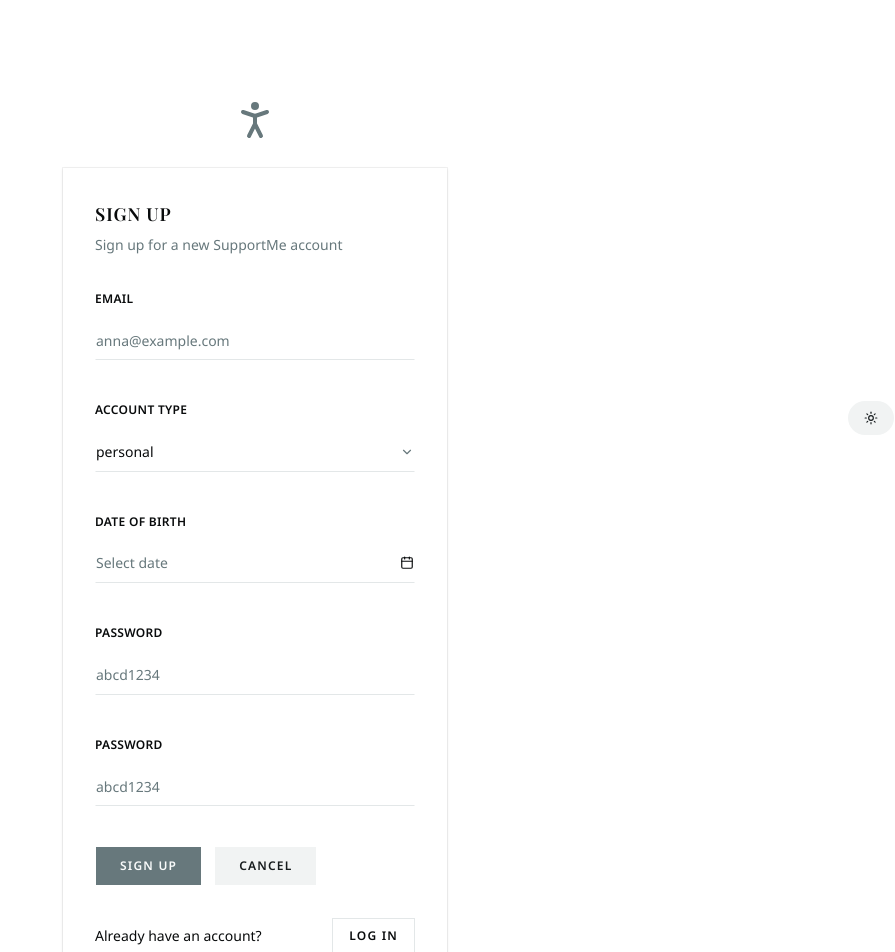
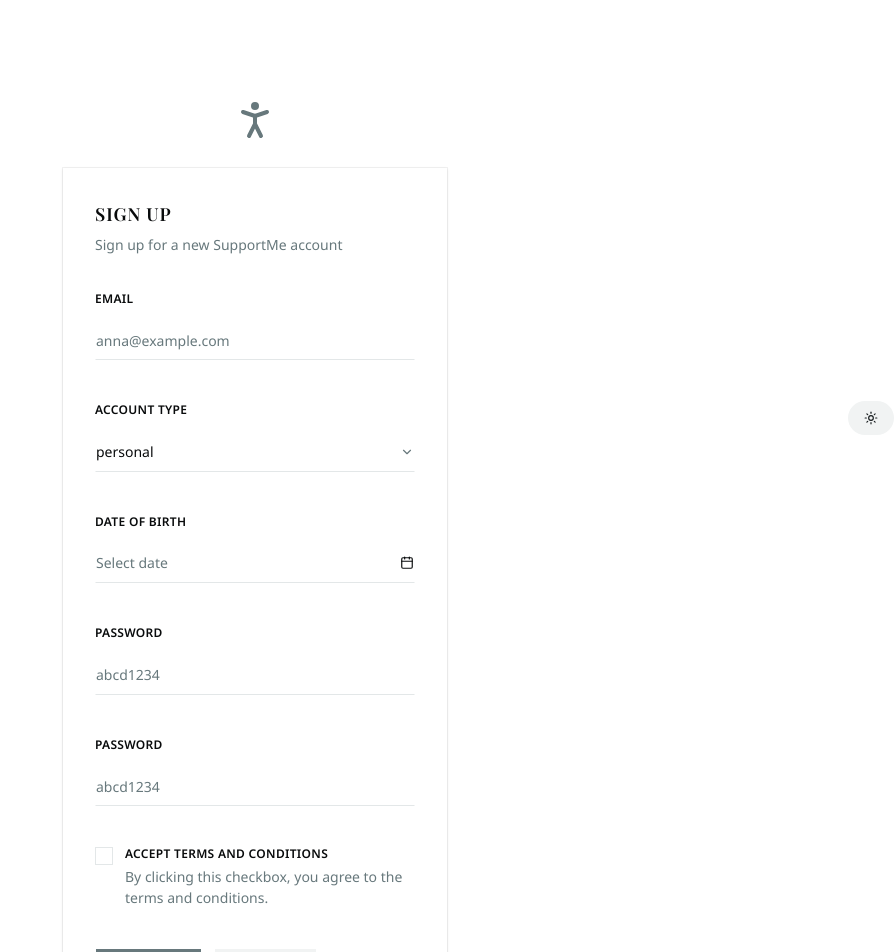
Before and after one commit to iniluap/support-me, a Next.js app: page /sign-up in a window 1280 px wide. Shown: the top 952 px of the page, without its empty margins (385-1280 px from the left). Built offline with nearby package versions, Linux system fonts and the light colour scheme; a web font is replaced by a local one.

Commit message:
Add checkbox for terms and conditions

```diff
--- a/app/(logged-out)/sign-up/page.tsx
+++ b/app/(logged-out)/sign-up/page.tsx
@@ -18,7 +18,9 @@ import {
   Field,
   FieldGroup,
   FieldLabel,
-  FieldError
+  FieldError,
+  FieldDescription,
+  FieldContent
 } from '@/components/ui/field';
 import { Input } from '@/components/ui/input';
 import {
@@ -35,6 +37,8 @@ import {
 } from '@/components/ui/popover';
 import { Calendar } from '@/components/ui/calendar';
 import React from 'react';
+import { Checkbox } from '@/components/ui/checkbox';
+import { Label } from '@/components/ui/label';
 
 const formSchema = z
   .object({
@@ -54,7 +58,12 @@ const formSchema = z
         return date <= eighteenYearsAgo;
       }, 'You must be at least 18 years old'),
     password: z.string().min(8, 'Password has to have minimum 8 characters'),
-    confirmPassword: z.string()
+    confirmPassword: z.string(),
+    acceptTerms: z
+      .boolean({
+        error: 'You must accept the terms and conditions'
+      })
+      .refine((checked) => checked, 'You must accept the terms and conditions')
   })
   .superRefine((data, ctx) => {
     if (data.accountType === 'company' && !data.companyName) {
@@ -328,6 +337,35 @@ export default function SignUpPage() {
                 )}
               />
               {/* Terms & conditions field */}
+              <Controller
+                name="acceptTerms"
+                control={form.control}
+                render={({ field, fieldState }) => (
+                  <Field
+                    orientation="horizontal"
+                    data-invalid={fieldState.invalid}>
+                    <Checkbox
+                      {...register('field')}
+                      checked={field.value}
+                      onCheckedChange={field.onChange}
+                      id="accept-terms"
+                    />
+                    <FieldContent>
+                      <Label htmlFor="accept-terms">
+                        Accept terms and conditions
+                      </Label>
+                      <FieldDescription>
+                        By clicking this checkbox, you agree to the terms and
+                        conditions.
+                      </FieldDescription>
+                      {fieldState.invalid && (
+                        <FieldError errors={[fieldState.error]} />
+                      )}
+                    </FieldContent>
+                  </Field>
+                )}
+              />
+              {/* Submit */}
               <Field orientation="horizontal">
                 <Button type="submit">Sign up</Button>
                 <Button
--- /dev/null
+++ b/components/ui/checkbox.tsx
@@ -0,0 +1,25 @@
+'use client';
+
+import { Checkbox as CheckboxPrimitive } from '@base-ui/react/checkbox';
+import { cn } from 'cn';
+import { CheckIcon } from 'lucide-react';
+
+function Checkbox({ className, ...props }: CheckboxPrimitive.Root.Props) {
+  return (
+    <CheckboxPrimitive.Root
+      data-slot="checkbox"
+      className={cn(
+        'peer relative flex size-4.5 shrink-0 items-center justify-center rounded-none border border-input bg-transparent transition-shadow outline-none group-has-disabled/field:opacity-50 group-has-[:focus-visible]/field-label:ring-0 group-has-[:focus-visible]/field-label:not-data-checked:border-input after:absolute after:-inset-x-3 after:-inset-y-2 focus-visible:border-ring focus-visible:ring-2 focus-visible:ring-ring/30 disabled:cursor-not-allowed disabled:opacity-50 aria-invalid:border-destructive aria-invalid:ring-2 aria-invalid:ring-destructive/20 aria-invalid:aria-checked:border-primary dark:aria-invalid:border-destructive/50 dark:aria-invalid:ring-destructive/40 data-checked:border-primary data-checked:bg-primary data-checked:text-primary-foreground group-has-[:focus-visible]/field-label:data-checked:border-primary dark:data-checked:bg-primary',
+        className
+      )}
+      {...props}>
+      <CheckboxPrimitive.Indicator
+        data-slot="checkbox-indicator"
+        className="grid place-content-center text-current transition-none [&>svg]:size-3.5">
+        <CheckIcon />
+      </CheckboxPrimitive.Indicator>
+    </CheckboxPrimitive.Root>
+  );
+}
+
+export { Checkbox };
```
